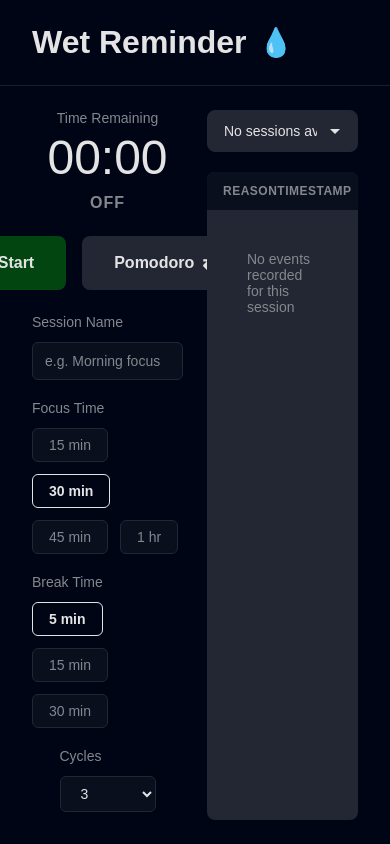
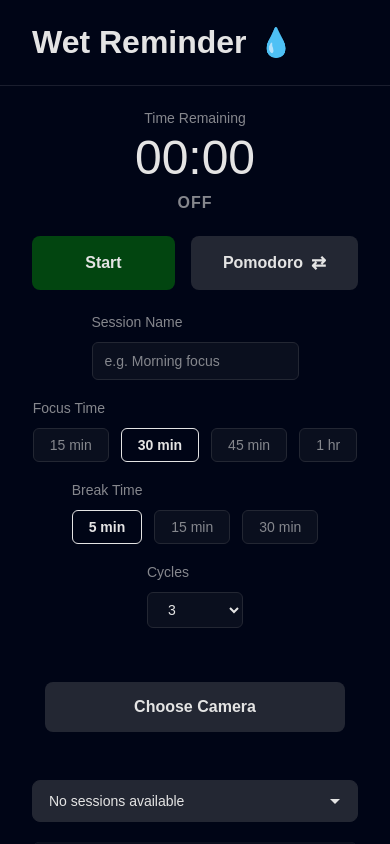
Before and after one commit to bmpark16/nwHacks2026, a React (Vite) app in the folder app/ui/: page / in a window 390 px wide. Built offline with nearby package versions, Linux system fonts and the light colour scheme; a web font is replaced by a local one.

Commit message:
ui responsive

```diff
--- a/app/ui/src/App.css
+++ b/app/ui/src/App.css
@@ -5,7 +5,8 @@
   flex-direction: column;
   background: var(--color-background);
   color: var(--color-white);
-  overflow: hidden;
+  overflow-y: auto;
+  overflow-x: hidden;
 }
 
 .App-header {
@@ -33,7 +34,15 @@
   display: flex;
   gap: 24px;
   padding: 24px 32px;
-  overflow: hidden;
+  overflow-y: auto;
+  overflow-x: hidden;
+  min-height: 0;
+}
+
+@media (max-width: 1024px) {
+  .App-main {
+    flex-direction: column;
+  }
 }
 
 .App-left-panel {
@@ -42,6 +51,7 @@
   flex-direction: column;
   gap: 24px;
   min-width: 0;
+  margin-bottom: 24px;
 }
 
 .App-right-panel {
```
